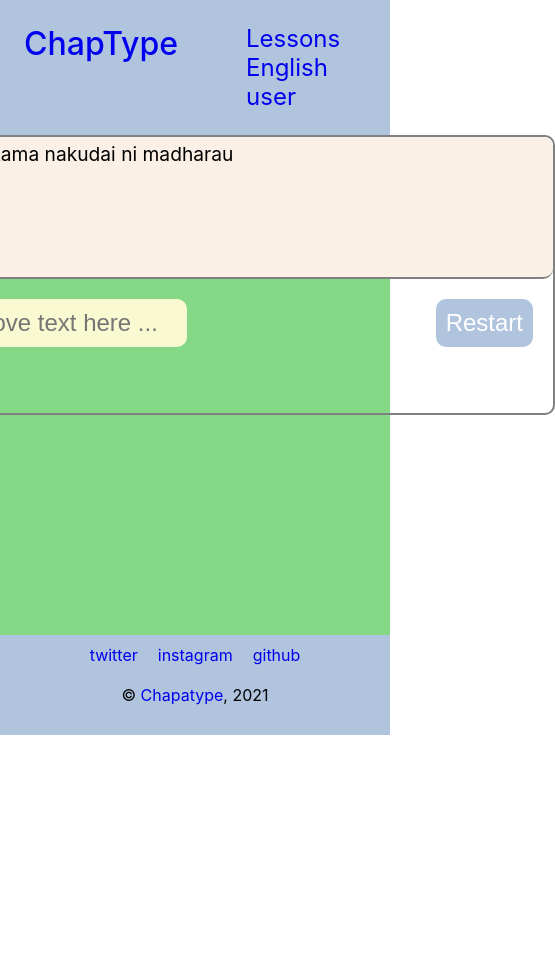
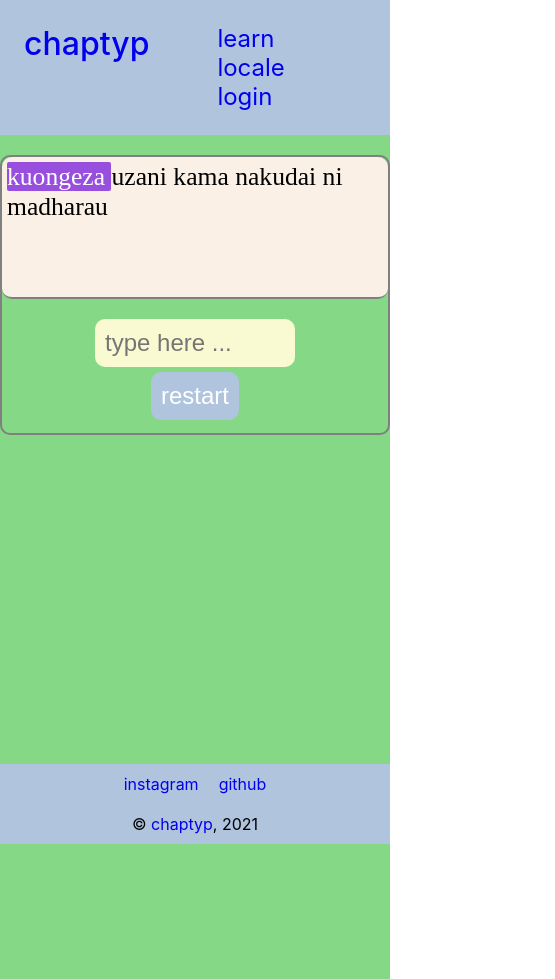
Before and after one commit to astrojose/chaptype, a React (Create React App) app: page /typing-test in a window 390 px wide. Shown: the whole page, 555 px wide, since content can reach past the window. Before the commit the page ends 844 px from the top, so only its background shows below. Built offline with nearby package versions, Linux system fonts and the light colour scheme.

Commit message:
feat: landing page, fix footer positioning

```diff
--- a/public/index.html
+++ b/public/index.html
@@ -7,7 +7,7 @@
     <meta name="theme-color" content="#000000" />
     <meta
       name="description"
-      content="Web site created using create-react-app"
+      content="Simple Typing Test based in Swahili Texts"
     />
     <link rel="apple-touch-icon" href="" />
     <!--
--- a/src/App.js
+++ b/src/App.js
@@ -1,12 +1,30 @@
+import React from 'react'
+import { Route, Link, BrowserRouter as Router, Switch } from "react-router-dom";
+
 import './styles/App.css'
-import Welcome from "./components/welcome"
 import Layout from './components/layout'
 import TypingGame from './pages/TypingGame'
+import Home from './pages/Home'
 
-function App() {
+function App(props) {
   return (
       <Layout>
-        <TypingGame />
+        <Router>
+                {/* <Route path="/" component={MainGame} /> */}
+                <Switch>
+                <Route path='/'>
+                    <Route exact path='/' component={Home} />
+
+                    <Route
+                      path='/typing-test'
+                      exact
+                      render={(routerProps) => (
+                        <TypingGame {...routerProps}/>
+                      )}
+                    />
+                </Route>
+                </Switch>
+          </Router>
       </Layout>
   )
 }
--- a/src/components/footer.js
+++ b/src/components/footer.js
@@ -7,13 +7,12 @@ const Footer = () => {
         <footer>
             <div className='links'>
                 <ul>
-                    <li><a href="twitter.com/chaptype">twitter</a></li>
-                    <li><a href="instagram.com/chaptype">instagram</a></li>
-                    <li><a href="github.com/astrojose/chaptype">github</a></li>
+                    <li><a href="https://instagram.com/chaptyp">instagram</a></li>
+                    <li><a href="https://github.com/astrojose/chaptype">github</a></li>
                 </ul>
             </div>
             <div className="copyright">
-                <p> &copy; <a href="/">Chapatype</a>, 2021</p>
+                <p> &copy; <a href="/">chaptyp</a>, {new Date().getFullYear()}</p>
             </div>
         </footer>
     )
--- a/src/components/main-game.js
+++ b/src/components/main-game.js
@@ -1,6 +1,7 @@
 import React from 'react'
 import { Link, Redirect } from 'react-router-dom'
 
+import quoteData from '../data.json'
 import Quote from './quote.js'
 
 
@@ -59,18 +60,13 @@ const MainGame = (props) => {
 
         // }
         if (e.target.value.length == 1 && windex == 0) {
-            console.log("SHIT STARTED")
             let time1 = new Date()
             setStart(time1.getTime())
         }
         if(!(e.target.value).endsWith(' ')){
-            console.log(windex)
-            console.log(arrQuote[windex])
-
             if(arrQuote[windex].startsWith((e.target.value).trim()))
             {
-                console.log(e.target.value)
-                console.log("is valid")
+                return
             }
             else {
                 console.log("shit is wrong")
@@ -84,15 +80,23 @@ const MainGame = (props) => {
         //     }
 
         else {
-            console.log("the space is here")
+
             // [...new Set(array)]; --> skip dupes
-            e.target.value = ''
             let wordNodes = document.querySelector(".quoteText").childNodes
-            wordNodes.item(windex).className="done"
+            let word = wordNodes.item(windex)
+            word.className="done"
 
             if (errors.length && errors.includes(windex)) {
-                let node = wordNodes[windex].classList.add('wrong')
+                if(e.target.value == word.innerText)
+                {
+                    let node = wordNodes[windex].classList.add('cor')
+                } else {
+                    let node = wordNodes[windex].classList.add('wrong')
+                }
+                console.log('original',word.innerText)
+                console.log('error word',e.target.value)
             }
+            e.target.value = ''
 
             if (windex < arrQuote.length-1) {
                 console.log(windex)
@@ -112,31 +116,42 @@ const MainGame = (props) => {
                 <Quote data={parag} wordInd={windex}/>
                 <div className="current">
                     <div className="input">
-                        <input name="typed"
-                            placeholder="Type the above text here ..."
-                            autoFocus
-                            onInput={ handleInput }
-                            />
-                        <div className="actions">
-                            <button onClick={()=>{window.location.reload()}}>Restart</button>
-                        </div>
+                        <input
+                          name="typed"
+                          autoFocus
+                          placeholder="type here ..."
+                          onInput={ handleInput }
+                        />
                     </div>
-                    <div className="status"> </div>
+                    <div className="actions">
+                        <button
+                          onClick={
+                            ()=>{
+                              window.location.reload()
+                            }
+                          }> restart
+                        </button>
+                    </div>
                 </div>
             </div>
         )
 
         let result = (
-        <div className="welcome">
-         <p>Speed: {getWpm()} wpm</p>
-         <p> Acccuracy : {getAccuracy()}%</p>
-         <p> Errors : {getErrorsNo()} words</p>
-         <p> {getErrWords()} </p>
-            <p>Above is your score</p>
+        <div className="result">
+          <div className="result-head">
+            <h1>result</h1>
+          </div>
+          <div className="result-body">
+
+          </div>
+         <span>Speed: {getWpm()} WPM</span>
+         <span> Acccuracy : {getAccuracy()}%</span>
+         <span> Errors : {getErrorsNo()} Words</span>
             <div className="cta">
                 <button onClick={
                     ()=>{window.location.reload()}}
-                    >play again</button>
+                    > restart [ctrl+r]
+                </button>
             </div>
         </div>
         )
--- a/src/components/navbar.js
+++ b/src/components/navbar.js
@@ -4,14 +4,14 @@ const Navbar = () => {
     return (
         <div className="top-nav">
             <div className="logo">
-                <a href="/">ChapType</a>
+                <a href="/">chaptyp</a>
             </div>
 
             <nav className="nav">
                 <ul className="nav-links">
-                    <li><a href="#">Lessons</a></li>
-                    <li><a href="#">English</a></li>
-                    <li><a href="#">user</a> </li>
+                    <li><a href="#">learn</a></li>
+                    <li><a href="#">locale</a></li>
+                    <li><a href="#">login</a> </li>
                 </ul>
             </nav>
         </div>
--- a/src/components/quote.js
+++ b/src/components/quote.js
@@ -4,7 +4,9 @@ const Quote = (props) => {
 
     let splitQuote = (quote) => {
         let arrQuote = quote.split(" ")
-        return arrQuote.map( (word,index) => ( <span wordind={index}> { word } </span>))
+        return arrQuote.map(
+            (word,index) => ( <span wordind={index}> { word } </span>)
+            )
     }
 
     return (
--- /dev/null
+++ b/src/data.json
@@ -0,0 +1,13 @@
+[
+    {
+    "quote":"Msafara wa mamba haukosi burukenge",
+    "source":"img.png",
+    "category":"Book"
+    },
+    {
+    "quote":"Msafara wa mamba haukosi burukenge",
+    "source":"img.png",
+    "category":"Book"
+    }
+
+]
--- /dev/null
+++ b/src/pages/Home.js
@@ -0,0 +1,21 @@
+import React from 'react'
+import { Route, Link, BrowserRouter as Router, Switch } from "react-router-dom";
+
+import TypingGame from './TypingGame'
+const Home = (props) => {
+    return (
+      <div>
+            <content>
+                <div className="welcome">
+                <p>Master your typing abilities with diverse typing games. Get started</p>
+                </div>
+                <div className="cta">
+                    <button onClick={()=>{window.location = '/typing-test'}}>Start typing</button>
+                </div>
+            </content>
+
+      </div>
+  )
+}
+
+export default Home
--- a/src/pages/TypingGame.js
+++ b/src/pages/TypingGame.js
@@ -33,6 +33,7 @@ const TypingGame = () => {
 
   let randQuote = quotesArr[(Math.random()*quotesArr.length)|0];
 
+  // let phrase = "Wahusika hao, ambao kwa kawaida ni mmoja au wawili hujitokeza kutoka mwanzo hadi mwisho wa hadithi. Mara kwa mara wahusika hawa"
 
   return (
       <div>
--- a/src/styles/App.css
+++ b/src/styles/App.css
@@ -21,8 +21,9 @@ a {
 }
 
 .App {
+  position: relative;
   width: 100%;
-  height: 100%;
+  min-height: 100%;
   margin: auto;
 }
 
@@ -60,7 +61,6 @@ a {
 }
 
 .App content {
-  height: 500px;
   display: -webkit-box;
   display: -ms-flexbox;
   display: flex;
@@ -73,6 +73,7 @@ a {
           align-items: center;
   justify-items: center;
   background-color: #85d885;
+  height: 100vh;
 }
 
 .App content .welcome p {
@@ -109,7 +110,11 @@ a {
   -webkit-box-align: center;
       -ms-flex-align: center;
           align-items: center;
-  height: 100px;
+  /* height: 100px; */
+  position:fixed;
+  bottom: 0;
+  width: 100%;
+
 }
 
 .App footer .links ul {
@@ -129,8 +134,15 @@ a {
 .typing {
   border: solid 2px grey;
   border-radius: 10px;
-  width: 720px;
+  min-width: 360px;
+  max-width: 720px;
   height: 280px;
+  width: 100%;
+  margin: 20px auto;
+}
+content {
+  display: flex;
+  flex-direction: column;
 }
 
 .typing .quote {
@@ -139,10 +151,13 @@ a {
   background-color: linen;
   border-radius: inherit;
   height: 142px;
+  overflow:auto;
+
 }
 
 .typing .quote p {
-  font-size: 1.2em;
+  font-family: Times New Roman, Times, serif;
+  font-size: 2.2em;
   padding: 5px;
 }
 
@@ -152,16 +167,13 @@ a {
 
 .typing .current {
   margin-top: 20px;
+  display: flex;
+  flex-direction: row;
+  text-align: center;
 }
 
 .typing .current .input {
   font-family: 'Segoe UI', Tahoma, Geneva, Verdana, sans-serif;
-  display: -webkit-box;
-  display: -ms-flexbox;
-  display: flex;
-  -webkit-box-pack: justify;
-      -ms-flex-pack: justify;
-          justify-content: space-between;
   margin: 0 20px;
 }
 
@@ -170,9 +182,10 @@ a {
   font-size: 1.5em;
   padding: 10px 10px;
   border-radius: 10px;
+  width: 200px;
 }
 
-.typing .current .input .actions button {
+.typing .current .actions button {
   cursor: pointer;
   color: #fff;
   background-color: lightsteelblue;
@@ -204,5 +217,27 @@ a {
 }
 
 .wrong{
-  color: rgb(241, 76, 76);
+  color: rgb(240, 128, 128);
 }
+.cor {
+    color:rgb(221, 221, 155);
+}
+
+@media screen and (max-width: 720px) {
+  .typing .current {
+    margin-top: 20px;
+    display: flex;
+    flex-direction: column;
+    text-align: center;
+  }
+
+  .actions button {
+    margin-top: 5px;
+  }
+
+  .typing .quote p {
+    font-family: Times New Roman, Times, serif;
+    font-size: 1.6em;
+    padding: 5px;
+  }
+}
```
Also changed, not shown: src/components/welcome.js (+6 -1 lines).
